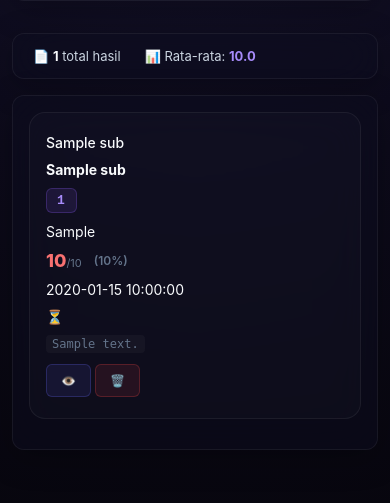
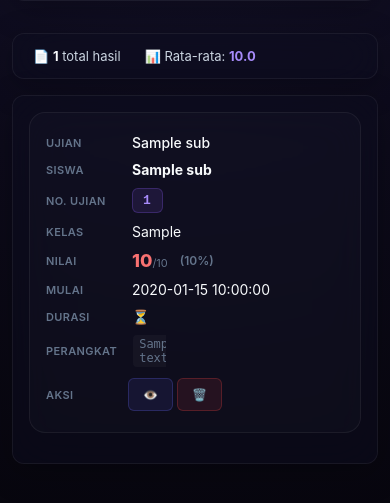
Before and after one commit to amnahwaida/EXAMVAN, a Flask app: template server/templates/submissions.html in a window 390 px wide. Shown: the part 242-745 px from the top of the page. Run offline with Flask 3, Linux system fonts and the light colour scheme; the template is opened without the code that fills it: most values are stand-ins (such as "Sample title", 1, 10 or a date in 2020).

Commit message:
fix: ::before display:inline di mobile, display:none di desktop

```diff
--- a/server/static/css/admin-responsive.css
+++ b/server/static/css/admin-responsive.css
@@ -154,6 +154,7 @@
     }
     #submissionsTable td::before {
         content: attr(data-label);
+        display: inline;
         font-size: 11px;
         font-weight: 600;
         color: var(--text-muted);
```
